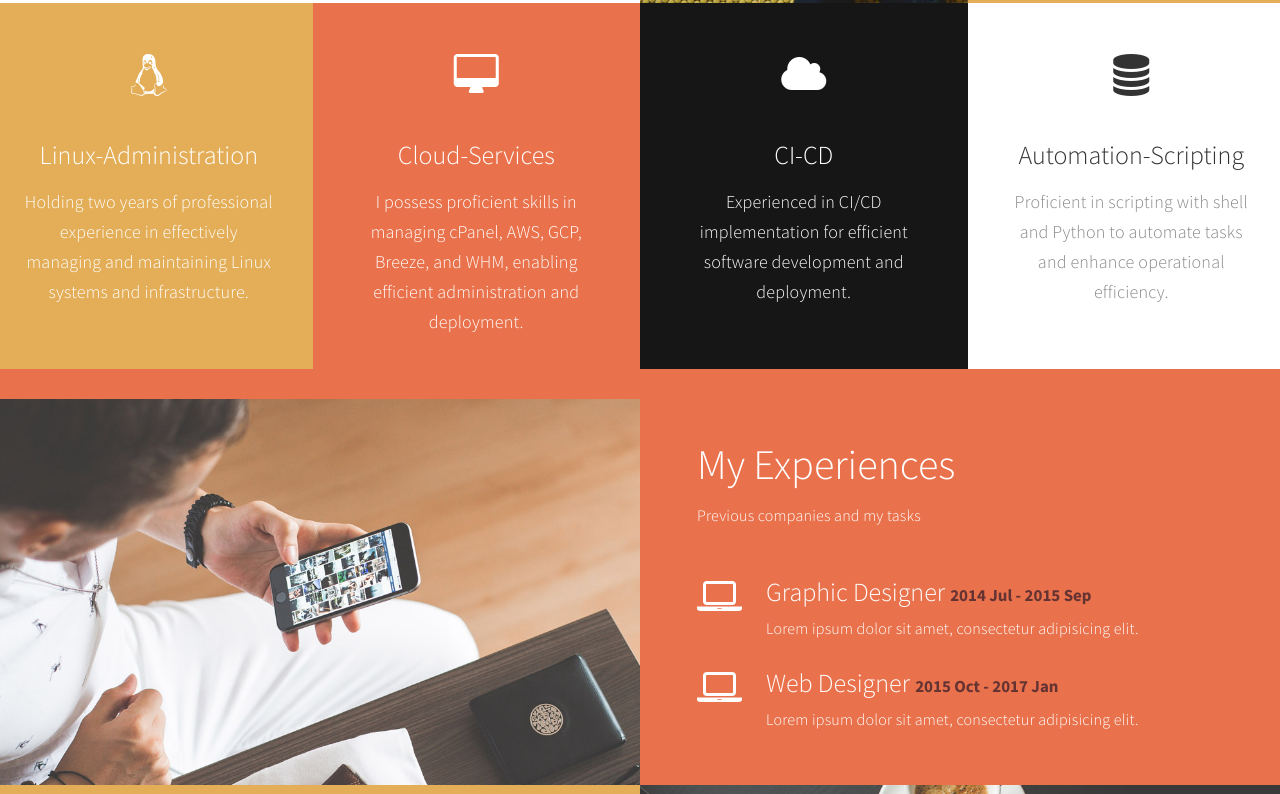
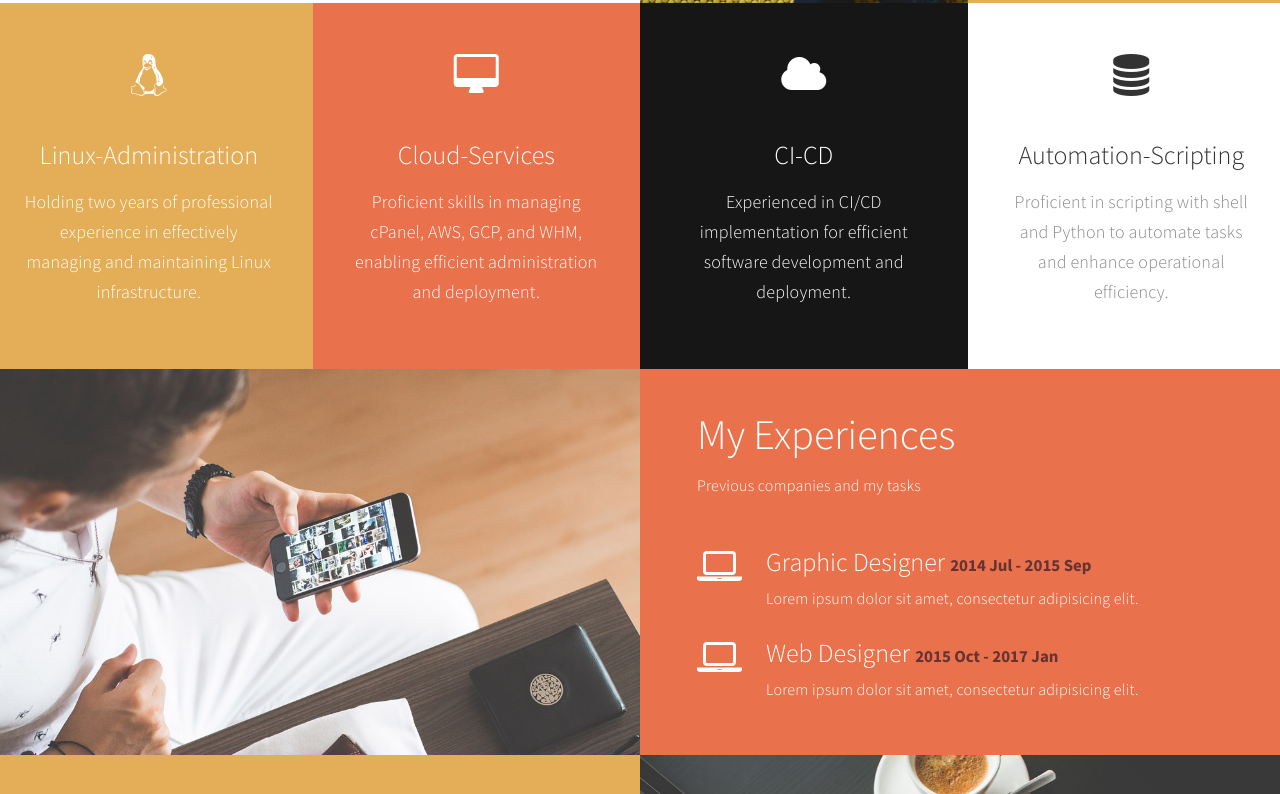
Before and after one commit to itzharis/hariharan.github.io, a plain HTML site: page index.html in a window 1280 px wide. Shown: the part 1219-2013 px from the top of the page. Drawn offline with Linux system fonts and the light colour scheme.

Commit message:
home commit 4

```diff
--- a/index.html
+++ b/index.html
@@ -131,7 +131,7 @@ http://www.templatemo.com/tm-498-stimulus
                          <strong>Containerization</strong>
                               <span class="color-white pull-right">80%</span>
                                    <div class="progress">
-                                        <div class="progress-bar progress-bar-primary" role="progressbar" aria-valuenow="70" aria-valuemin="0" aria-valuemax="100" style="width: 70%;"></div>
+                                        <div class="progress-bar progress-bar-primary" role="progressbar" aria-valuenow="80" aria-valuemin="0" aria-valuemax="100" style="width: 70%;"></div>
                                    </div>
 
                          <strong>Jenkins CI CD</strong>
@@ -165,7 +165,7 @@ http://www.templatemo.com/tm-498-stimulus
                     <div class="wow fadeInUp color-white service-thumb" data-wow-delay="0.8s">
                          <i class="fa fa-linux"></i>
                               <h3>Linux-Administration</h3>
-                              <p class="color-white">Holding two years of professional experience in effectively managing and maintaining Linux systems and infrastructure.</p>
+                              <p class="color-white">Holding two years of professional experience in effectively managing and maintaining Linux infrastructure.</p>
                     </div>
                </div>
 
@@ -173,7 +173,7 @@ http://www.templatemo.com/tm-498-stimulus
                     <div class="wow fadeInUp color-white service-thumb" data-wow-delay="1.2s">
                          <i class="fa fa-desktop"></i>
                               <h3>Cloud-Services</h3>
-                              <p class="color-white">I possess proficient skills in managing cPanel, AWS, GCP, Breeze, and WHM, enabling efficient administration and deployment.</p>
+                              <p class="color-white">Proficient skills in managing cPanel, AWS, GCP, and WHM, enabling efficient administration and deployment.</p>
                     </div>
                </div>
 
```
